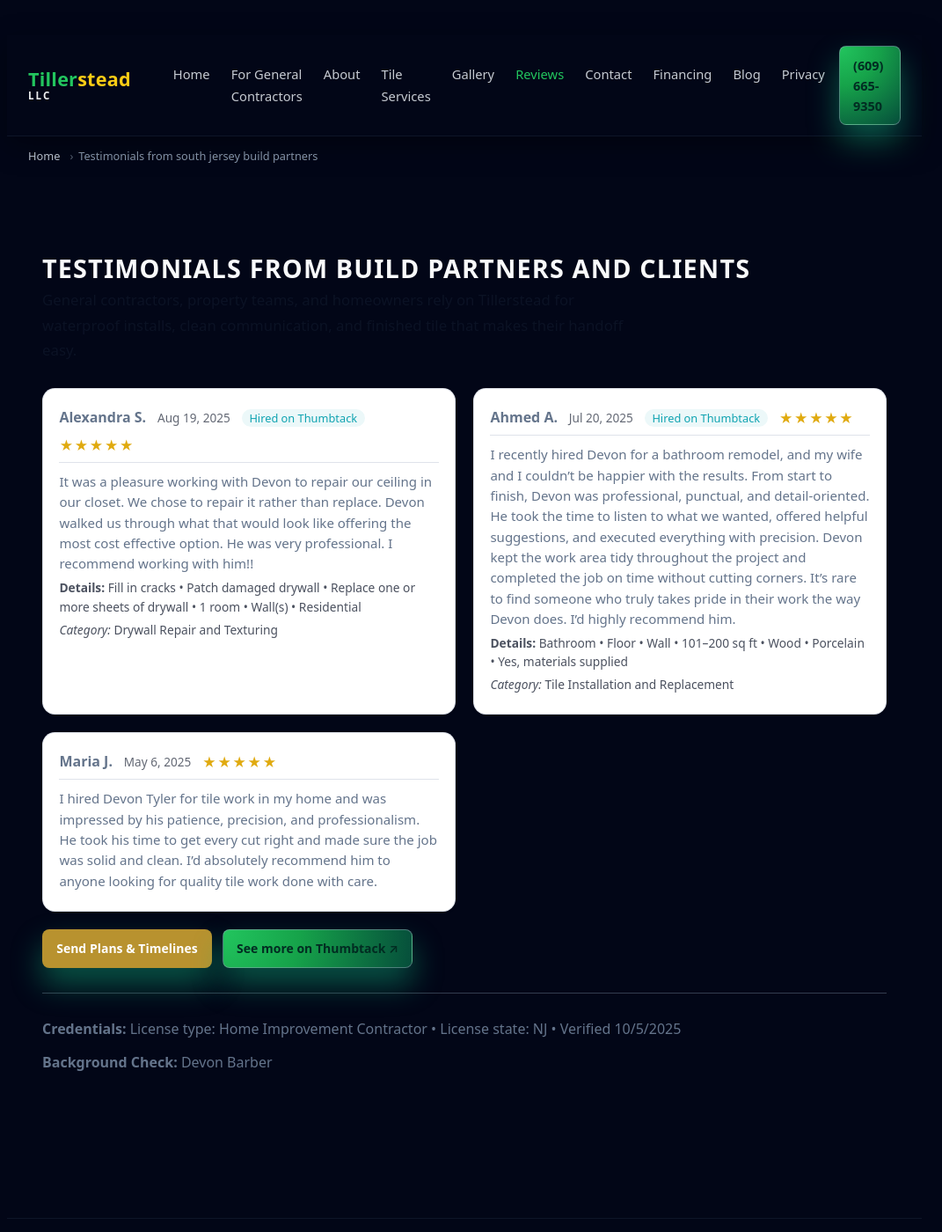
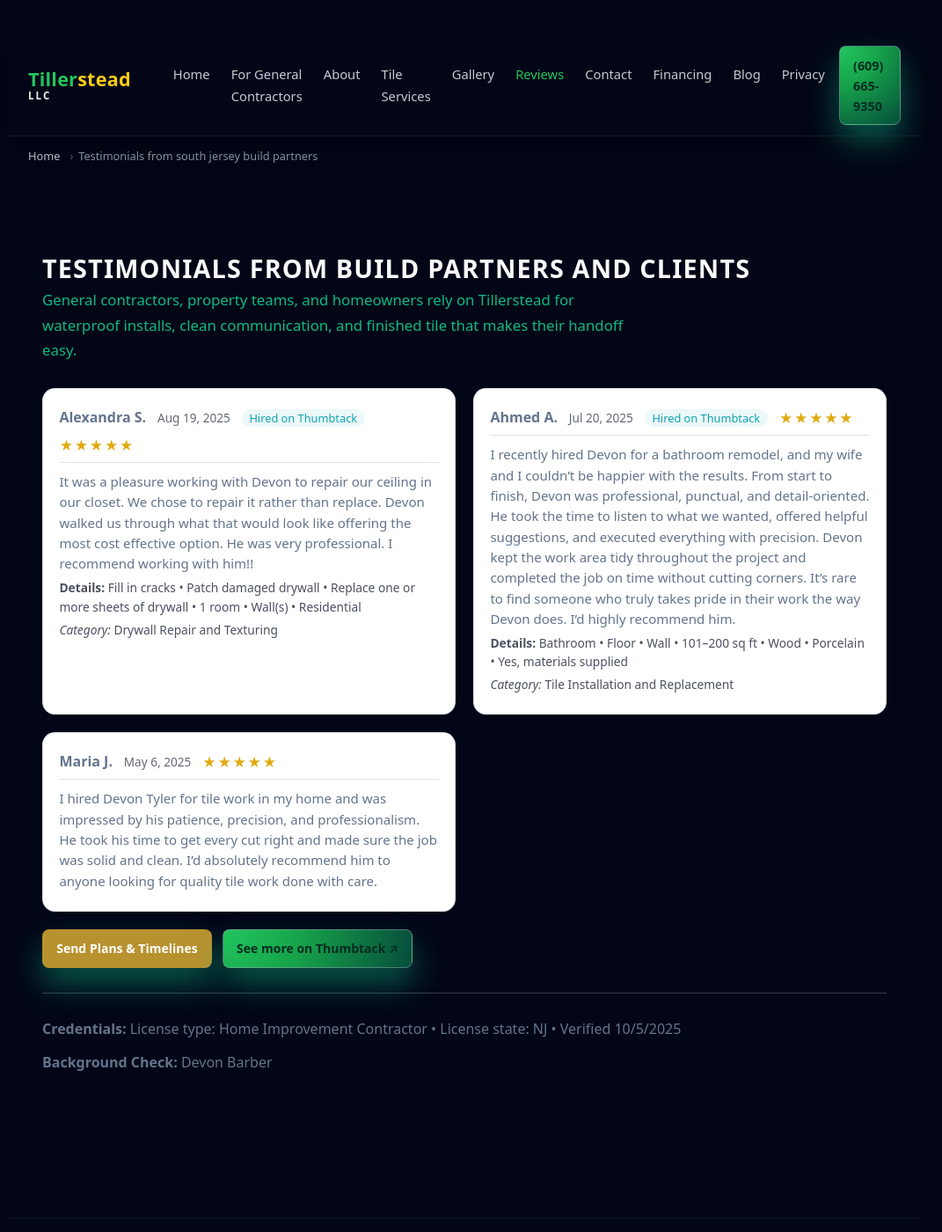
Before and after one commit to XTX33/Tillerstead-site, a Jekyll site: the page built from pages/reviews.html, in a window 1280 px wide and 1400 px high. Shown: the whole window at 88% size, without its empty margins (112-1183 px from the left). Built offline with Jekyll 4.4.1, drawn with Linux system fonts in a browser that asks for light colours.

Commit message:
Update reviews.html

```diff
--- a/pages/reviews.html
+++ b/pages/reviews.html
@@ -27,7 +27,7 @@ hide_hero: true
 
   .page-reviews header .lead {
     font-size: 1.05rem;
-    color: rgba(15,23,42,.75);
+    color: rgba(16,185,129,1);
     margin-bottom: 1.75rem;
     line-height: 1.7;
     max-width: 42rem;
```
